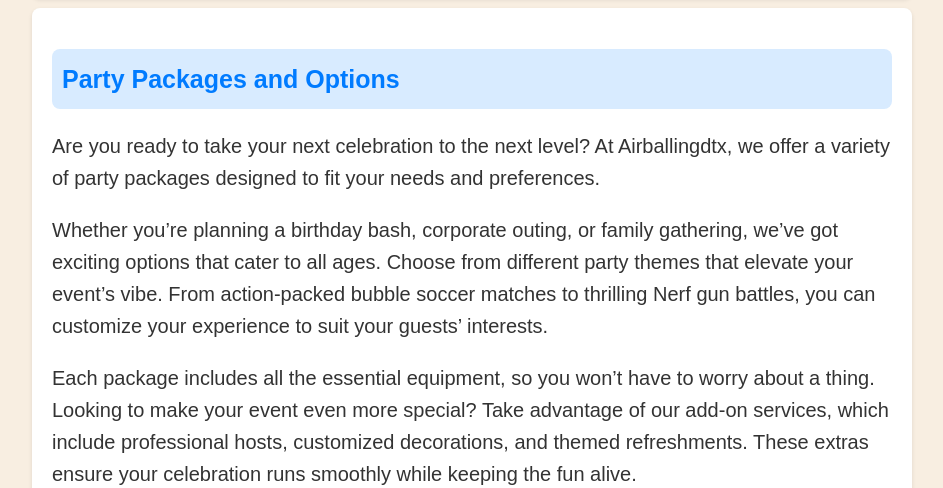
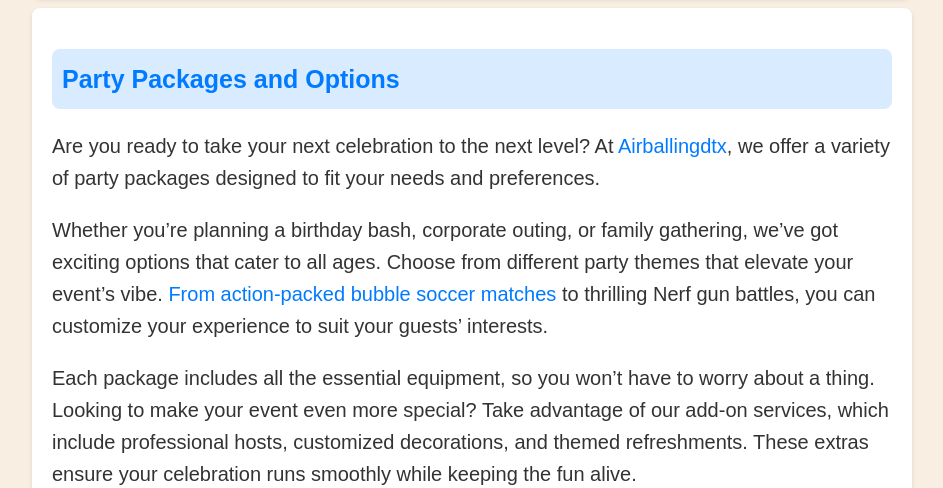
Before and after one commit to davidmark40/airbal-cloudflare, a plain HTML site: page index.html in a window 1280 px wide. Shown: the part 1820-2308 px from the top of the page, without its empty margins (168-1111 px from the left). Drawn offline with Linux system fonts and the light colour scheme.

Commit message:
Update index.html

```diff
--- a/index.html
+++ b/index.html
@@ -3,12 +3,13 @@
 
 <head>
     <meta charset="UTF-8">
+    <meta name="google-site-verification" content="TM5AfWEni1W08IRD5CzZOp8A5NHKkrh7jiIE-HLxdRI" />
     <meta name="viewport" content="width=device-width, initial-scale=1.0">
     <title>Bubble Soccer Fun: Dallas’ Premier Party Experience - Airballingdtx</title>
     <meta name="description" content="Have you ever imagined a party filled with laughter, friendly competition, and unforgettable memories? Discover how bubble soccer can elevate your event!">
-    <meta name="keywords" content="">
+    <meta name="keywords" content="bubble soccer, Dallas party, bubble soccer Dallas, fun activities, AirballingDTX">
     <meta name="robots" content="index, follow">
-    <link rel="canonical" href="https://airballing.netlify.app/">
+    <link rel="canonical" href="https://bubblesoccer.pages.dev/">
     <link rel="icon" href="guna2.png" type="image/x-icon">
     <script type="application/ld+json">
         {
@@ -16,7 +17,7 @@
             "@type": "Article",
             "name": "AirballingDTX",
             "description": "Have you ever imagined a party filled with laughter, friendly competition, and unforgettable memories? Discover how bubble soccer can elevate your event!",
-            "url": "https://airballing.netlify.app/",
+            "url": "https://bubblesoccer.pages.dev/",
             "telephone": "+1-469-809-5844",
             "email": "hello@airballingdtx.com"
         }
@@ -92,7 +93,7 @@
             margin-top: 20px;
         }
 
-        footer a {
+        a {
             color: #007bff;
             text-decoration: none;
         }
@@ -169,7 +170,7 @@
 <div class="container">
     <section>
     <h1>Bubble Soccer Fun: Dallas’ Premier Party Experience - Airballingdtx</h1>
-    <p>If you’re looking to elevate your next party in the Dallas-Fort Worth area, consider the unique thrill of bubble soccer with Airballingdtx. This engaging activity is designed to bring fun and friendly competition to any gathering, whether it’s a birthday, corporate event, or family get-together. With a focus on safety and top-quality equipment, Airballingdtx ensures an unforgettable experience for all ages. But what exactly makes bubble soccer stand out among the many options available? Let’s explore the benefits and features that can turn your event into an extraordinary adventure.</p>
+    <p>If you’re looking to elevate your next <a href="https://medium.com/@dtxairballing/why-airballingdtx-is-dallas-party-destination-869c601ec283" target="_blank">party in the Dallas-Fort Worth</a> area, consider the unique thrill of bubble soccer with Airballingdtx. This engaging activity is designed to bring fun and friendly competition to any gathering, whether it’s a birthday, corporate event, or family get-together. With a focus on safety and top-quality equipment, Airballingdtx ensures an unforgettable experience for all ages. But what exactly makes bubble soccer stand out among the many options available? Let’s explore the benefits and features that can turn your event into an extraordinary adventure.</p>
     </section>
     <section>
         <h2>What Is Bubble Soccer?</h2>
@@ -189,8 +190,8 @@
 
     <section>
         <h2>Party Packages and Options</h2>
-        <p>Are you ready to take your next celebration to the next level? At Airballingdtx, we offer a variety of party packages designed to fit your needs and preferences.</p>
-        <p>Whether you’re planning a birthday bash, corporate outing, or family gathering, we’ve got exciting options that cater to all ages. Choose from different party themes that elevate your event’s vibe. From action-packed bubble soccer matches to thrilling Nerf gun battles, you can customize your experience to suit your guests’ interests.</p>
+        <p>Are you ready to take your next celebration to the next level? At <a href="https://medium.com/@dtxairballing" target="_blank">Airballingdtx</a>, we offer a variety of party packages designed to fit your needs and preferences.</p>
+        <p>Whether you’re planning a birthday bash, corporate outing, or family gathering, we’ve got exciting options that cater to all ages. Choose from different party themes that elevate your event’s vibe. <a href="https://airballingdtx.com/bubble-soccer/" target="_blank">From action-packed bubble soccer matches</a> to thrilling Nerf gun battles, you can customize your experience to suit your guests’ interests.</p>
         <p>Each package includes all the essential equipment, so you won’t have to worry about a thing. Looking to make your event even more special? Take advantage of our add-on services, which include professional hosts, customized decorations, and themed refreshments. These extras ensure your celebration runs smoothly while keeping the fun alive.</p>
         <iframe src="https://www.google.com/maps/embed?pb=!1m18!1m12!1m3!1d859098.5789835837!2d-96.96359495!3d32.743071949999994!2m3!1f0!2f0!3f0!3m2!1i1024!2i768!4f13.1!3m3!1m2!1s0xa3f0cf9626b27073%3A0xe55b525a5301043e!2sAirballingDTX%20-%20Premier%20Nerf%20Gun%20Party%2C%20Bubble%20Soccer%2C%20and%20Archery%20Tag!5e0!3m2!1sen!2s!4v1735965706073!5m2!1sen!2s"
             width="600" height="450" allowfullscreen="" loading="lazy"></iframe>
@@ -302,7 +303,7 @@
         <p>Pulling together the perfect party in Dallas can be a breeze with the right planning. Start by choosing a theme that excites you and your guests, whether it’s a sports extravaganza or a fun-filled adventure.</p>
         <p>Once you’ve nailed down the theme, it’s time to create themed decorations that bring your vision to life. Consider colorful banners, balloons, and table settings that match your party’s spirit.</p>
         <p>Next, focus on guest invitations. Whether you opt for digital invites or classic paper ones, make sure they reflect your theme and provide all necessary details—date, time, location, and any special instructions. Encourage your guests to come dressed according to the theme for an added touch of fun.</p>
-        <p>Don’t forget to plan your activities! With Airballingdtx, you can choose from exciting options like bubble soccer or Nerf gun battles to keep everyone entertained.</p>
+        <p>Don’t forget to plan your activities! With Airballingdtx, you can choose from exciting options like bubble soccer or <a href="https://airballingdtx.com/nerf-gun-party/" target="_blank">Nerf gun battles</a> to keep everyone entertained.</p>
         <p>Finally, consider food and drinks that complement your theme, ensuring everyone has a delightful experience. With these elements in place, you’ll create an unforgettable party that everyone will remember!</p>
     </section>
     <section>
```
